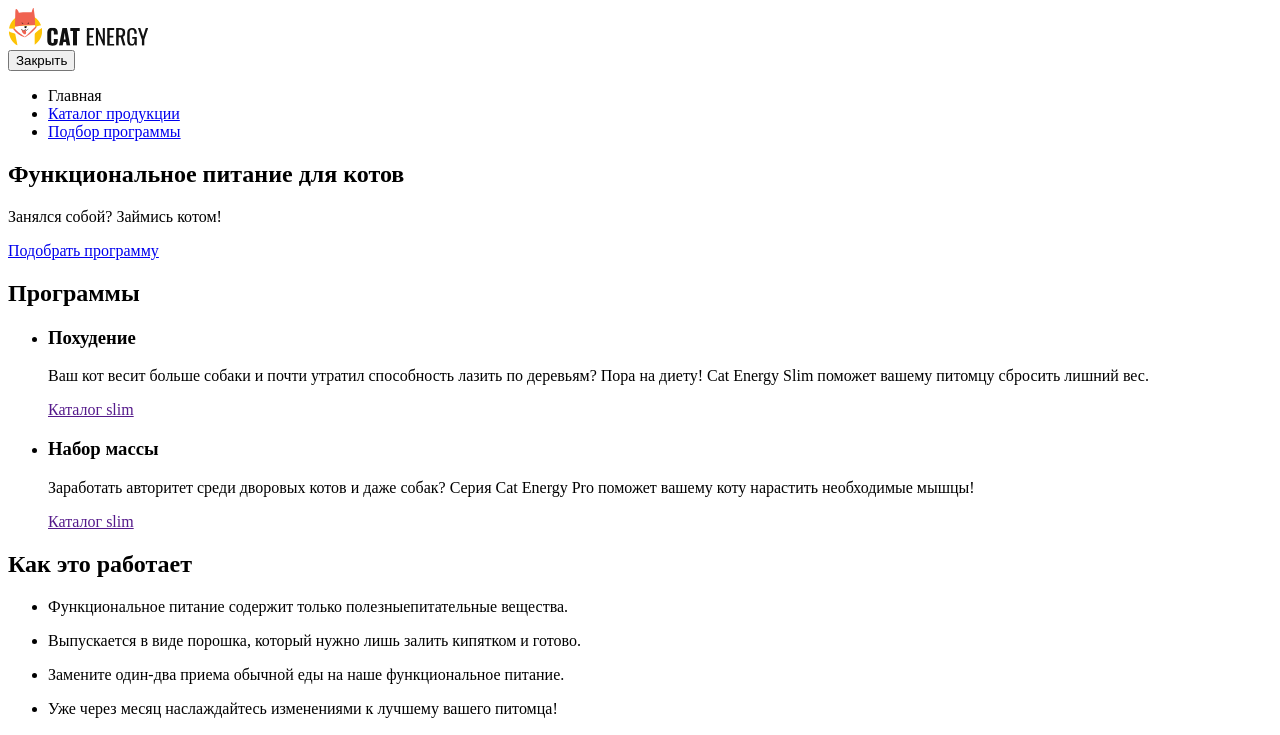
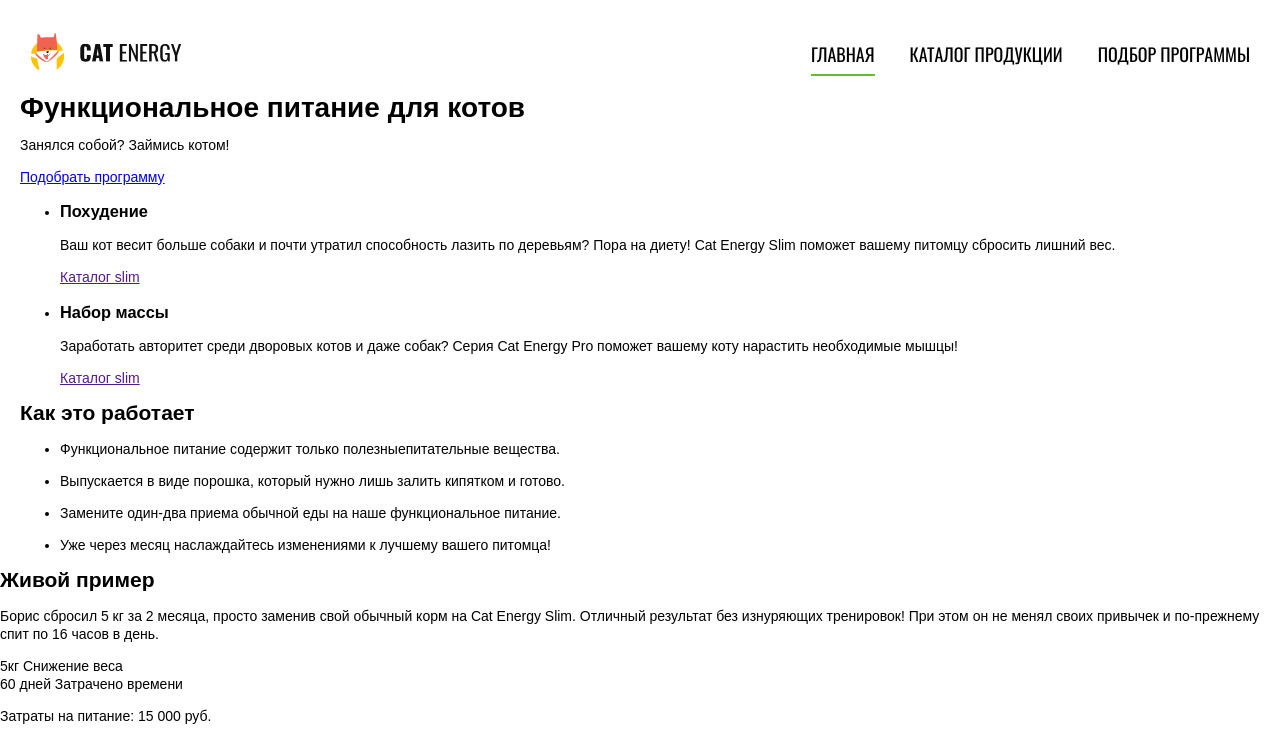
Before and after one commit to EmeraldBoar/cat-energy, a website: page source/index.html in a window 1280 px wide. Shown: the top 735 px of the page. Drawn offline with nearby package versions, Linux system fonts and the light colour scheme; files that its build step writes are made by us from their sources.

Commit message:
feat: add styles for header block

```diff
--- a/source/index.html
+++ b/source/index.html
@@ -9,8 +9,9 @@
   </head>
   <body class="body">
     <header class="page-header">
-      <div class="container">
+      <div class="page-header__container">
         <div class="page-header__logo logo">
+          <a class="logo__link" href="index.html">
             <svg class="logo__icon" width="35" height="38" viewBox="0 0 35 38" fill="none" xmlns="http://www.w3.org/2000/svg">
               <g clip-path="url(#clip0_153_300)">
               <path d="M6.91078 20.72V18.46C13.5944 17.5423 20.3345 17.0979 27.0808 17.13C27.0808 17.73 27.0808 18.34 27.0208 18.95C28.9384 18.099 30.9536 17.4877 33.0208 17.13C31.7033 13.722 29.3025 10.8412 26.1879 8.93086C23.0732 7.02051 19.4172 6.1864 15.7822 6.55683C12.1472 6.92726 8.73456 8.48172 6.06929 10.9811C3.40402 13.4804 1.63374 16.7863 1.03078 20.39L6.91078 20.72Z" fill="#FDC305"/>
@@ -30,6 +31,8 @@
               </clipPath>
               </defs>
             </svg>
+          </a>
+          <a class="logo__link" href="index.html">
             <svg class="logo__text" width="102" height="19" viewBox="0 0 102 19" fill="none" xmlns="http://www.w3.org/2000/svg">
               <g clip-path="url(#clip0_135_3364)">
               <path d="M1.42527 17.3435C0.530332 16.0812 0.0860778 14.5677 0.160792 13.0358V6.65115C0.0524166 5.10273 0.468853 3.56245 1.34624 2.26653C2.21557 1.26653 3.55907 0.804993 5.53481 0.804993C7.51056 0.804993 8.77503 1.26653 9.56533 2.11269C10.4233 3.1844 10.8454 4.52635 10.7508 5.88192V7.42038H6.87832V5.65115C6.9096 5.12788 6.82886 4.60399 6.64123 4.11269C6.54094 3.91437 6.38198 3.74979 6.18481 3.64012C5.98764 3.53046 5.76127 3.48072 5.53481 3.4973C4.98161 3.4973 4.58646 3.65115 4.4284 4.03576C4.24962 4.58232 4.1694 5.15488 4.19131 5.72807V13.9588C4.14957 14.515 4.25858 15.072 4.50743 15.5742C4.66549 15.9588 5.06064 16.1127 5.61384 16.1127C6.16705 16.1127 6.48317 15.9588 6.64123 15.5742C6.82091 15.0544 6.90127 14.5069 6.87832 13.9588V12.1127H10.7508V13.6511C10.8311 15.0288 10.4116 16.3902 9.56533 17.4973C8.77503 18.4204 7.43153 18.8819 5.53481 18.8819C3.6381 18.805 2.21557 18.3435 1.42527 17.3435Z" fill="#111111"/>
@@ -48,12 +51,17 @@
               </clipPath>
               </defs>
             </svg>
+          </a>
         </div>
-        <button class="page-header__toggle" type="button"><span class="visually-hidden">Закрыть</span></button>
-        <nav class="page-header__nav main-navigation">
+        <nav class="page-header__nav main-navigation main-navigation--open main-navigation--nojs">
+          <button class="main-navigation__toggle" type="button">
+            <span class="main-navigation__toggle-line"></span>
+            <span class="main-navigation__toggle-line"></span>
+            <span class="main-navigation__toggle-line"></span>
+          </button>
           <ul class="main-navigation__list">
             <li class="main-navigation__item"><a class="main-navigation__link main-navigation__link--active">Главная</a></li>
-            <li class="main-navigation__item"><a class="main-navigation__link" href="catalog.html">Каталог продукции</a></li>
+            <li class="main-navigation__item"><a class="main-navigation__link " href="catalog.html">Каталог продукции</a></li>
             <li class="main-navigation__item"><a class="main-navigation__link" href="form.html">Подбор программы</a></li>
           </ul>
         </nav>
--- a/source/scss/abstracts/variables.scss
+++ b/source/scss/abstracts/variables.scss
@@ -4,3 +4,6 @@
 
 $main-font: "Arial", sans-serif;
 $second-font: "Oswald", "Arail", sans-serif;
+
+$table-width: 768px;
+$desktop-width: 1440px;
--- /dev/null
+++ b/source/scss/blocks/logo.scss
@@ -0,0 +1,40 @@
+.logo {
+  display: flex;
+  align-items: center;
+  padding-right: 20px;
+  padding-left: 20px;
+  padding-top: 11px;
+  padding-bottom: 18px;
+  border-bottom: 1px solid #e6e6e6;
+
+  @media (min-width: $table-width) {
+    height: 52px;
+    padding: 0;
+    border: none;
+  }
+}
+
+.logo__link:nth-child(1) {
+  @media (min-width: $table-width) {
+    margin-right: 15px;
+  }
+}
+
+.logo__link:nth-child(2) {
+  margin: 0 auto;
+  transform: translateX(-10px);
+
+  @media (min-width: $table-width) {
+    margin: 0;
+    transform: none;
+  }
+}
+
+.logo__link:hover,
+.logo__link:focus {
+  opacity: 0.8;
+}
+
+.logo__link:active {
+  opacity: 0.6;
+}
--- /dev/null
+++ b/source/scss/blocks/main-navigation.scss
@@ -0,0 +1,120 @@
+.main-navigation {
+}
+
+.main-navigation__toggle {
+  position: absolute;
+  top: 23px;
+  right: 20px;
+  display: flex;
+  flex-direction: column;
+  align-items: flex-end;
+  width: 24px;
+  height: 16px;
+  padding: 0;
+  border: none;
+  background: transparent;
+  cursor: pointer;
+
+  &-line {
+    width: 25px;
+    height: 2px;
+    margin-bottom: 5px;
+    background-color: #000000;
+
+    &:last-child {
+      margin-bottom: 0;
+    }
+  }
+
+  @media (min-width: $table-width) {
+    display: none;
+  }
+}
+
+.main-navigation--open .main-navigation__toggle-line:nth-child(2) {
+  opacity: 0;
+}
+
+.main-navigation--open .main-navigation__toggle-line:nth-child(1) {
+  transform: translateY(6px) rotate(45deg);
+}
+
+.main-navigation--open .main-navigation__toggle-line:nth-child(3) {
+  transform: translateY(-8px) rotate(-45deg);
+}
+
+.main-navigation__list {
+  padding: 0;
+  margin: 0;
+  list-style: none;
+
+  @media (min-width: $table-width) {
+    display: flex;
+    flex-wrap: wrap;
+    column-gap: 35px;
+    row-gap: 20px;
+  }
+}
+.main-navigation__item {
+  padding: 0 20px;
+  border-bottom: 1px solid #e6e6e6;
+
+  @media (min-width: $table-width) {
+    padding: 0;
+    border: none;
+  }
+}
+.main-navigation__link {
+  position: relative;
+  display: flex;
+  align-items: center;
+  justify-content: center;
+  min-height: 63px;
+  color: $main-text-color;
+  font-family: $second-font;
+  font-size: 20px;
+  line-height: 20px;
+  font-weight: 500;
+  text-decoration: none;
+  text-transform: uppercase;
+  transition: opacity 300ms;
+
+  &[href]:hover,
+  &[href]:focus {
+    opacity: 0.6;
+  }
+
+  &[href]:active {
+    opacity: 0.3;
+  }
+
+  @media (min-width: $table-width) {
+    min-height: auto;
+    font-size: 18px;
+    line-height: 24px;
+    font-weight: 400;
+  }
+
+  @media (min-width: $desktop-width) {
+    font-size: 20px;
+    color: $second-color;
+  }
+}
+.main-navigation__link--active {
+  @media (min-width: $table-width) {
+    &::after {
+      content: "";
+      position: absolute;
+      bottom: -10px;
+      width: 100%;
+      height: 2px;
+      background-color: $main-color;
+    }
+  }
+
+  @media (min-width: $desktop-width) {
+    &::after {
+      background-color: $second-color;
+    }
+  }
+}
--- /dev/null
+++ b/source/scss/blocks/page-header.scss
@@ -0,0 +1,31 @@
+.page-header {
+  position: relative;
+}
+
+.page-header__container {
+  @media (min-width: $table-width) {
+    display: flex;
+    align-items: center;
+    justify-content: space-between;
+    padding-left: 30px;
+    padding-right: 30px;
+    padding-top: 28px;
+  }
+
+  @media (min-width: $desktop-width) {
+    max-width: 1440px;
+    margin: 0 auto;
+    padding-left: 110px;
+    padding-right: 110px;
+    padding-top: 58px;
+  }
+}
+
+.page-header__logo {
+  @media (min-width: $table-width) {
+    margin-right: 20px;
+  }
+}
+
+.page-header__nav {
+}
--- a/source/scss/core.scss
+++ b/source/scss/core.scss
@@ -29,6 +29,7 @@
 }
 
 body {
+  min-width: 320px;
   font-family: $main-font;
   font-size: 14px;
   line-height: 18px;
@@ -37,7 +38,6 @@
 }
 
 .container {
-  min-width: 320px;
   margin: 0 auto;
   padding: 0 20px;
 }
--- a/source/scss/style.scss
+++ b/source/scss/style.scss
@@ -0,0 +1,10 @@
+@import "./vendors/normalize.scss";
+@import "./abstracts/variables.scss";
+@import "./core.scss";
+@import "./fonts/fonts.scss";
+
+// Blocks
+
+@import "./blocks/page-header.scss";
+@import "./blocks/logo.scss";
+@import "./blocks/main-navigation.scss";
```
Lines whose indentation alone changed are shown as unchanged.
